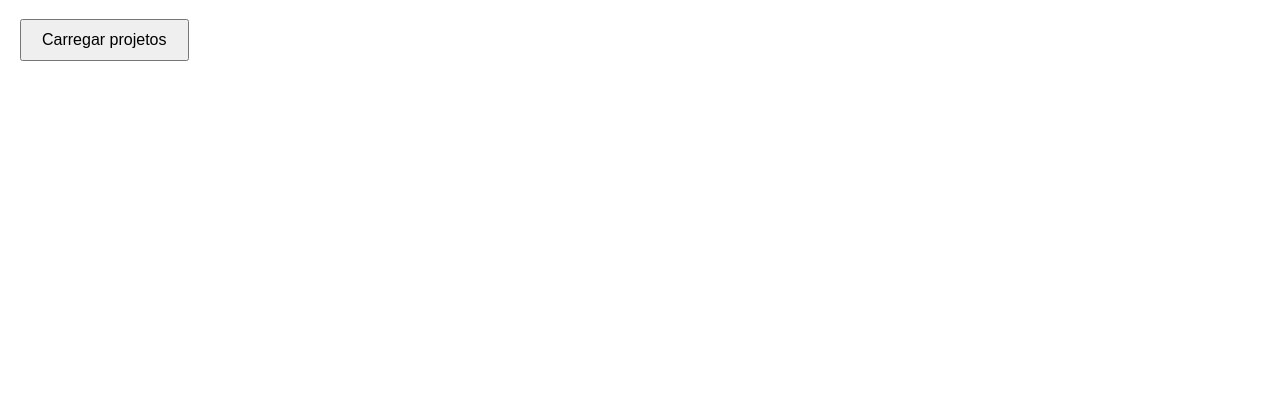
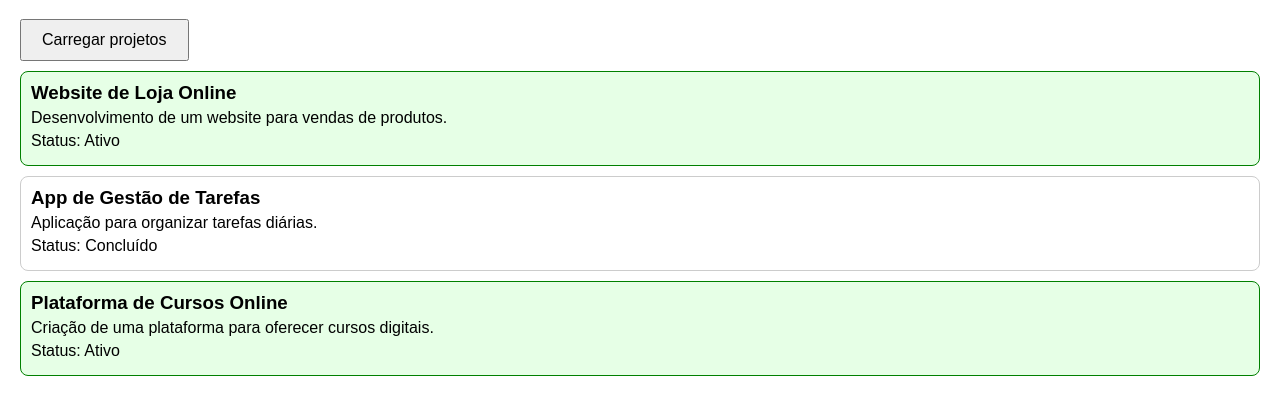
Before and after one commit to Moises-Mvuilo/Sistema-de-listagem-de-projetos, a plain HTML site: page index.html in a window 1280 px wide. Both pictures are taken after a click on the button "Carregar projetos". Shown: the part 61-476 px from the top of the page. Drawn offline with Linux system fonts and the light colour scheme.

Commit message:
commit 5

```diff
--- a/index.html
+++ b/index.html
@@ -1,17 +1,16 @@
-<!DOCTYPE html>
+<!doctype html>
 <html lang="pt">
-<head>
-    <meta charset="UTF-8">
-    <meta name="viewport" content="width=device-width, initial-scale=1.0">
-    <link rel="stylesheet" href="style.css">
+  <head>
+    <meta charset="UTF-8" />
+    <meta name="viewport" content="width=device-width, initial-scale=1.0" />
+    <link rel="stylesheet" href="style.css" />
     <title>Listagem de projetos</title>
-</head>
-<body>
-
+  </head>
+  <body>
     <h1>Sistema de listagem de projetos</h1>
     <button id="btn-carregar">Carregar projetos</button>
     <div id="lista-projetos"></div>
 
     <script src="script.js"></script>
-</body>
+  </body>
 </html>
--- a/projetos.json
+++ b/projetos.json
@@ -1,20 +1,24 @@
-[{
+[
+
+ {
  "id": 1,
  "nome": "Website de Loja Online",
-    "Descricao": "Desenvolvimento de um Website para vendas de produtos",
-    "Status": "Ativo"
+ "descricao": "Desenvolvimento de um website para vendas de produtos.",
+ "status": "Ativo"
  },
 
  {
  "id": 2,
  "nome": "App de Gestão de Tarefas",
-    "Descricao": "Aplicação para organizar tarefas diárias",
-    "Status": "Concluir"
+ "descricao": "Aplicação para organizar tarefas diárias.",
+ "status": "Concluído"
  },
 
  {
  "id": 3,
-    "nome": "Plataforma de cursos online",
-    "Descricao": "Criação de plataforma para oferecer cursos digitais",
-    "Status": "Ativo"
-}]
+ "nome": "Plataforma de Cursos Online",
+ "descricao": "Criação de uma plataforma para oferecer cursos digitais.",
+ "status": "Ativo"
+ }
+
+]
--- a/script.js
+++ b/script.js
@@ -1,47 +1,49 @@
-document.getElementById('btn-carregar').addEventListener('click', () => {
-    fetch ('projetos.json') //Fazer requisição para arquivo JSON
-         .then(response => {
+document.getElementById("btn-carregar").addEventListener("click", () => {
+  fetch("projetos.json") // Fazer requisição para o arquivo JSON
+    .then((response) => {
       if (!response.ok) {
-                throw Error('Erro ao carregar os dados');
+        throw new Error("Erro ao carregar os dados.");
       }
-            return response.json(); //Converter resposta para JSON
+      return response.json(); // Converter resposta para JSON
     })
 
-            .then(projetos => {
-                exibirProjetos(projetos); //Passar os dados para exibição
+    .then((projetos) => {
+      exibirProjetos(projetos); // Passar os dados para exibição
     })
 
-                .catch(error => {
-                    console.error('Erro:', error);
-                    alert('Não foi possível carregar os projetos');
+    .catch((error) => {
+      console.error("Erro:", error);
+      alert("Não foi possível carregar os projetos.");
     });
 });
 
-function exibirProjetos() {
+function exibirProjetos(projetos) {
+  const lista = document.getElementById("lista-projetos");
+  lista.innerHTML = ""; // Limpar lista antes de adicionar novos
+  projetos;
 
-    const lista = document.getElementById('lista-projetos');
-        lista.innerHTML = ''; //Limpar lista antes de adicionar novos projetos
+  projetos.forEach((projeto) => {
+    // Criar a estrutura do projeto
+    const projetoDiv = document.createElement("div");
+    projetoDiv.classList.add("projeto");
+    projetoDiv.classList.add(projeto.status.toLowerCase()); //Adicionar classe baseado no status
 
-        projetos.forEach(projeto => {
-
-            //Criar a estrutura do projeto
-            const projetoDiv = document.getElementById('div');
-                projetoDiv.classList.add(projeto)
-
-                projetoDiv.classList.add(projeto.status.toLowerCase()); // Adicionar classe baseado no status
-
-                //Adicionar o nome do projeto
-                const titulo = document.createElement('h3');
+    // Adicionar o nome do projeto
+    const titulo = document.createElement("h3");
     titulo.textContent = projeto.nome;
     projetoDiv.appendChild(titulo);
 
-                //Adicionar a descrição
-                const status = document.createElement('p');
+    // Adicionar a descrição
+    const descricao = document.createElement("p");
+    descricao.textContent = projeto.descricao;
+    projetoDiv.appendChild(descricao);
+
+    // Adicionar o status
+    const status = document.createElement("p");
     status.textContent = `Status: ${projeto.status}`;
-                projetoDiv-appendChild(status);
+    projetoDiv.appendChild(status);
 
-                //Adicionar o projeto à lista
-                lista.appendChild(projetoDiv)
-
-        })
+    // Adicionar o projeto à lista
+    lista.appendChild(projetoDiv);
+  });
 }
--- a/style.css
+++ b/style.css
@@ -2,28 +2,34 @@ body {
   font-family: Arial, sans-serif;
   margin: 20px;
 }
+
 #btn-carregar {
   padding: 10px 20px;
   font-size: 16px;
   cursor: pointer;
 }
+
 .projeto {
   border: 1px solid #ccc;
   border-radius: 8px;
   padding: 10px;
   margin: 10px 0;
 }
+
 .projeto.ativo {
   border-color: green;
   background-color: #e6ffe6;
 }
+
 .projeto.concluido {
   border-color: blue;
   background-color: #e6f3ff;
 }
+
 .projeto h3 {
   margin: 0;
 }
+
 .projeto p {
   margin: 5px 0;
 }
```
Lines whose indentation alone changed are shown as unchanged.
